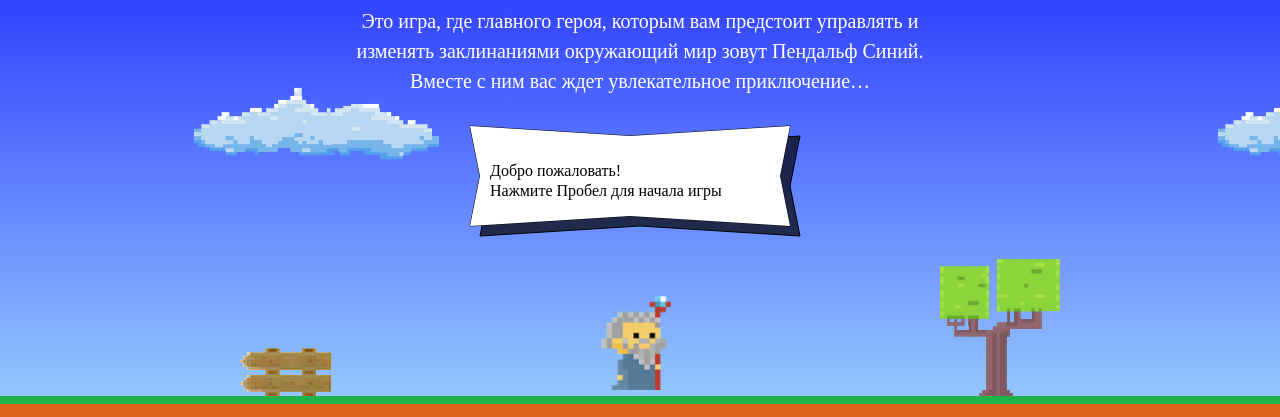
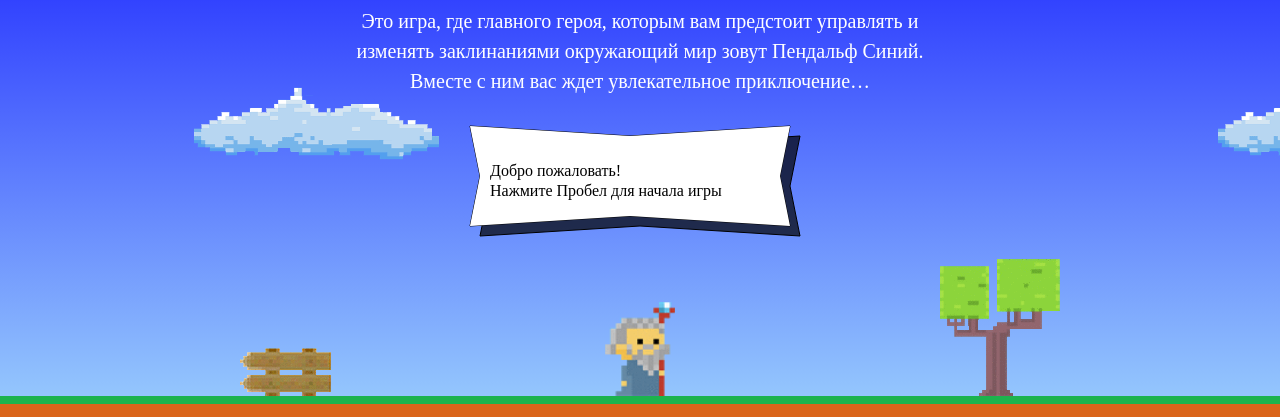
Before and after one commit to quadabra/461451-code-and-magick, a website: page index.html in a window 1280 px wide. Shown: the part 203-620 px from the top of the page. Drawn offline with Linux system fonts and the light colour scheme; a web font is replaced by a local one.

Commit message:
1st task fix

```diff
--- a/index.html
+++ b/index.html
@@ -183,7 +183,7 @@
 <script>
   var fireballSize = 22;
   var left = false;
-  getFireballSpeed = function () {
+  var getFireballSpeed = function () {
     return left ? 5 : 2;
   };
   var wizardSpeed = 3;
@@ -193,11 +193,11 @@
   };
 
   function getWizardX(width) {
-    return width / 2.25;
+    return width - 385;
   };
 
   function getWizardY(height) {
-    return height / 1.5;
+    return height - 94;
   };
 </script>
 <script src="js/game.js"></script>
```
